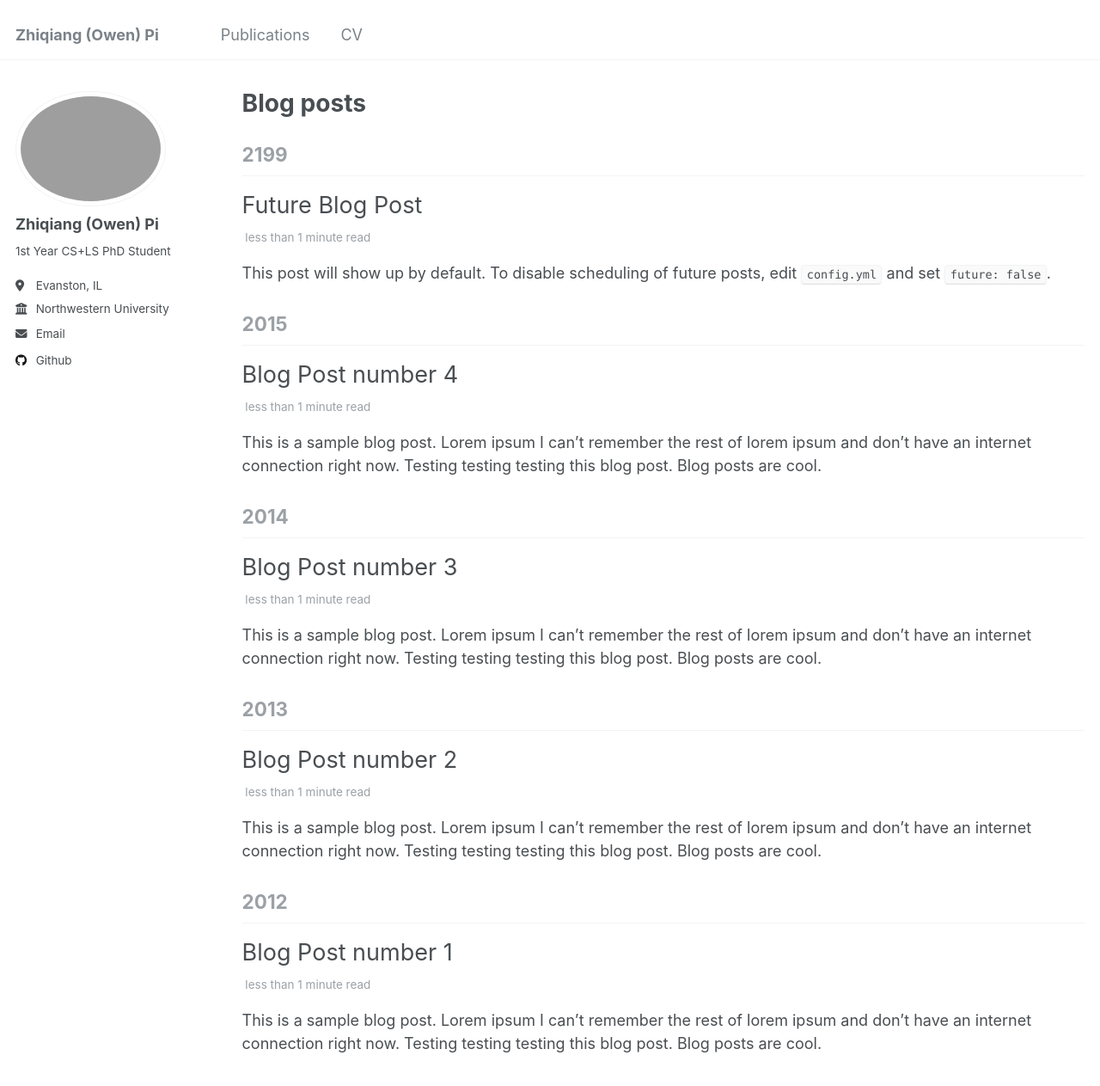
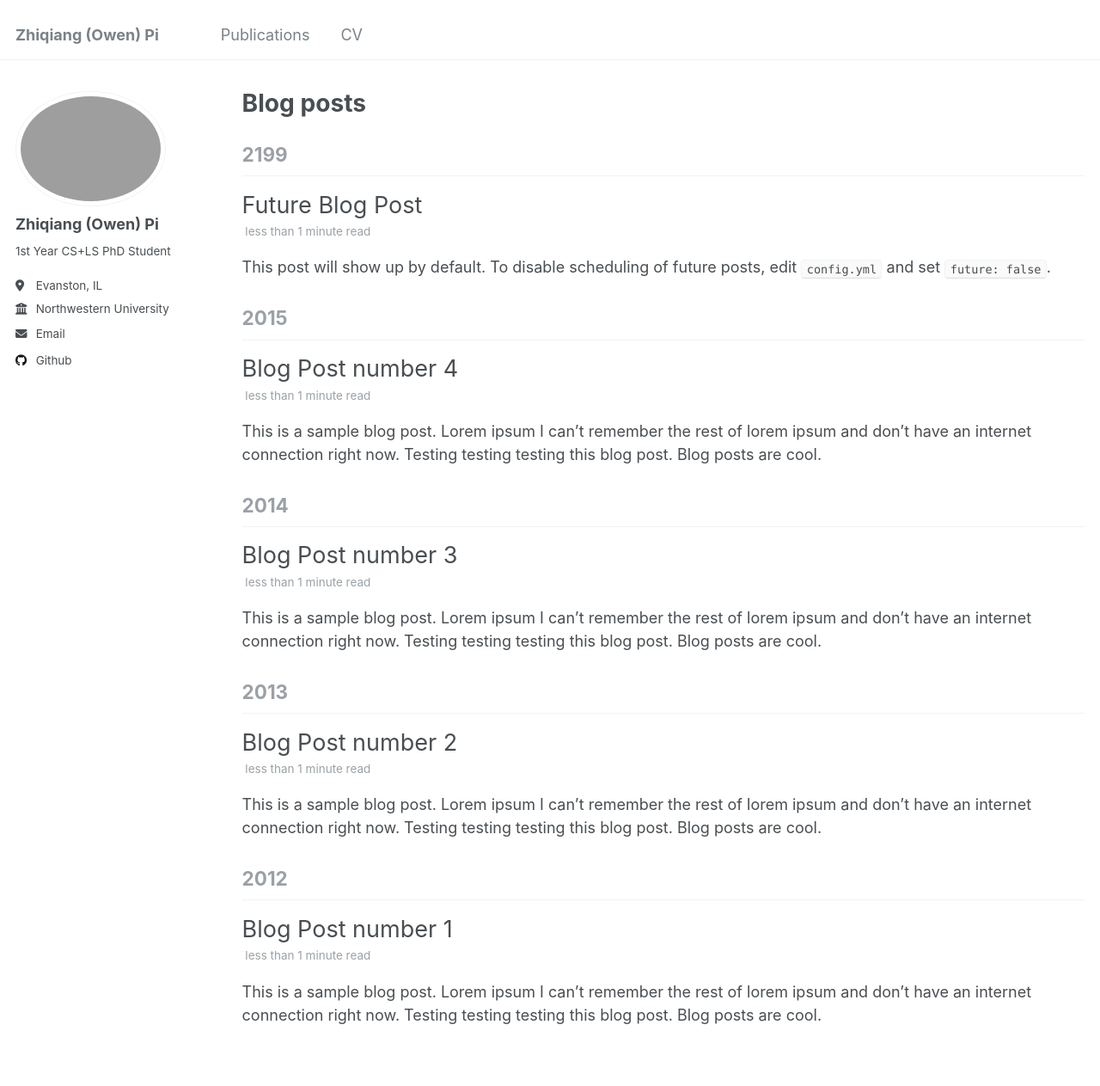
Before and after one commit to OwenPi314/OwenPi314.github.io, a Jekyll site: the page built from _pages/year-archive.html, in a window 1280 px wide and 1400 px high. Shown: the top 1263 px of the window at 86% size. Built offline with Jekyll 4.4.1, drawn with Linux system fonts in a browser that asks for light colours.

Commit message:
update style

```diff
--- a/_sass/_archive.scss
+++ b/_sass/_archive.scss
@@ -36,13 +36,13 @@
 
   + .list__item .archive__item-title {
     margin-top: 0.5em;
+    font-size: 1.5em;
+    margin-bottom: 0px;
   }
 }
 
 .archive__item-title {
-  margin-bottom: 0.25em;
   font-family: $sans-serif-narrow;
-  font-size: 1.5em;
 
   a + a {
     opacity: 0.5;
```
